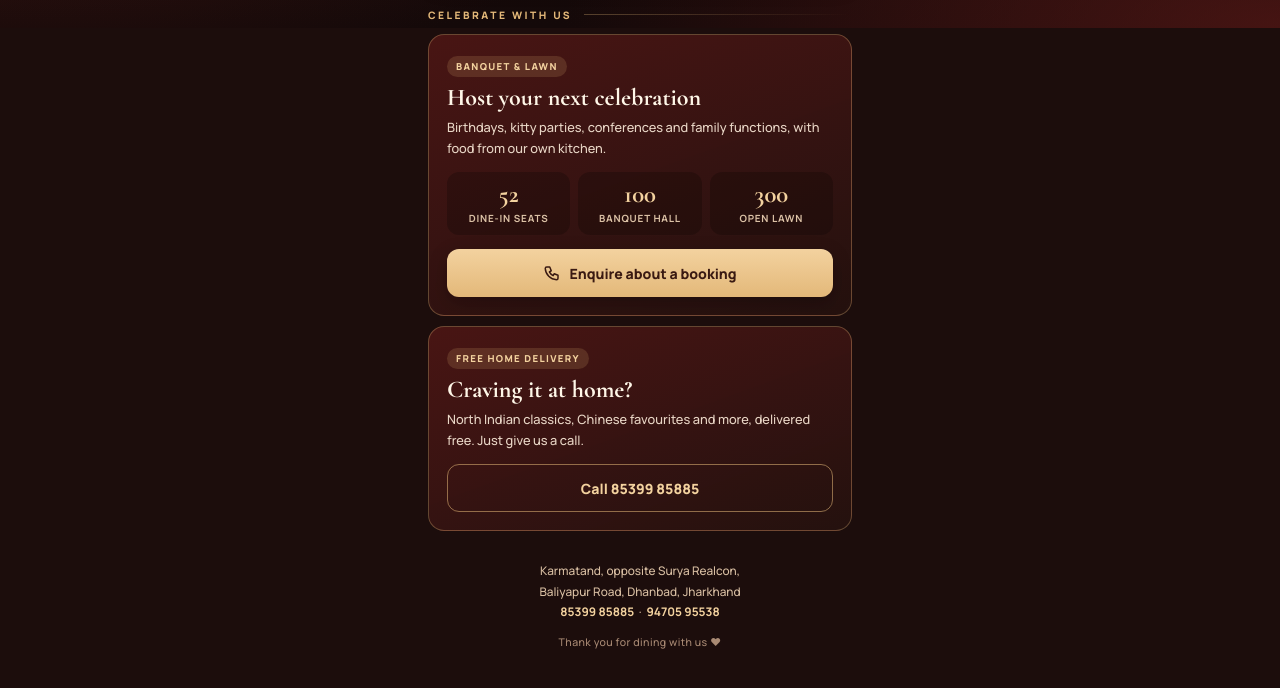
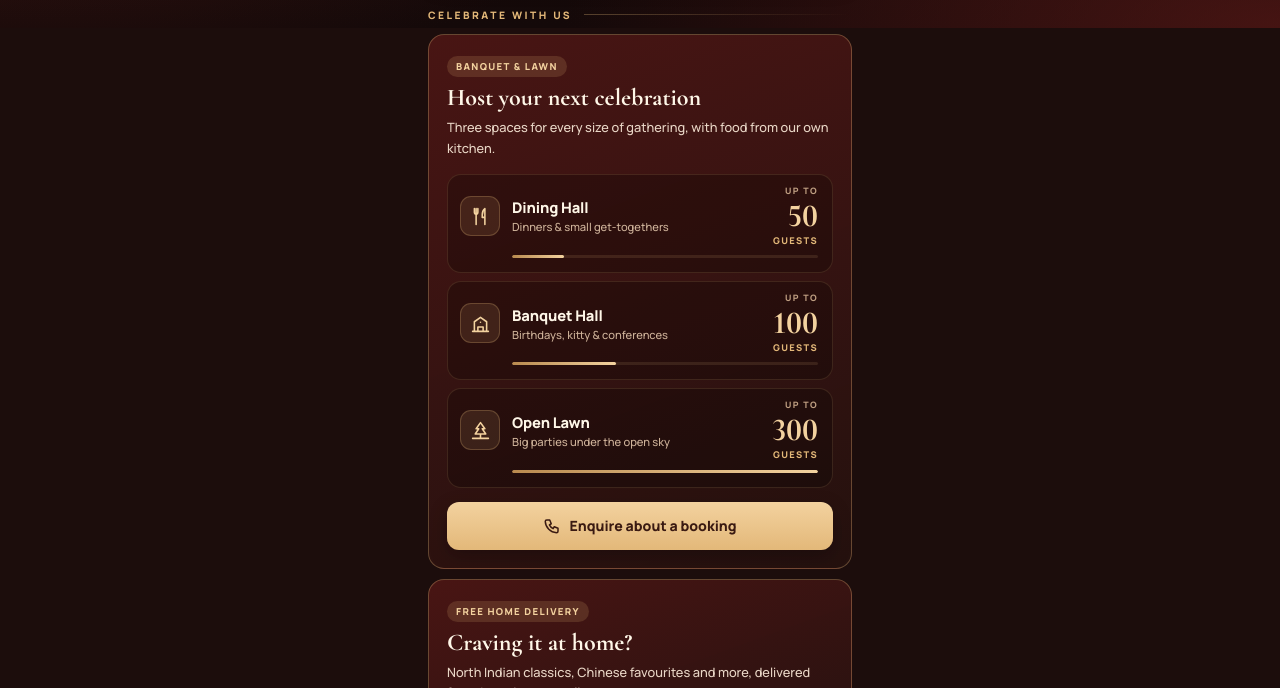
Before and after one commit to nnalin04/minari, a plain HTML site: page index.html in a window 1280 px wide. Shown: the part 772-1460 px from the top of the page. Drawn offline with nearby package versions, Linux system fonts and the light colour scheme; a web font is replaced by a local one.

Commit message:
Show banquet spaces with guest capacities (50 / 100 / 300)
Co-Authored-By: Claude Opus 5.5 <noreply@anthropic.com>

```diff
--- a/index.html
+++ b/index.html
@@ -111,10 +111,20 @@
     .feature + .feature { margin-top: 10px; }
     .feature h2 { margin: 0; font: 700 1.5rem/1.1 var(--font-display); color: var(--ivory); }
     .feature p { margin: 6px 0 0; font-size: .8rem; line-height: 1.6; color: #ead7c7; }
-    .stats { display: grid; grid-template-columns: repeat(3, 1fr); gap: 8px; margin: 14px 0 0; padding: 0; list-style: none; }
-    .stats li { padding: 10px 6px; text-align: center; border-radius: 12px; background: rgba(0,0,0,.22); }
-    .stats b { display: block; font: 700 1.55rem/1 var(--font-display); color: var(--gold-2); }
-    .stats span { display: block; margin-top: 4px; font-size: .62rem; font-weight: 700; letter-spacing: .08em; text-transform: uppercase; color: #dcc2a6; }
+    .spaces { display: grid; gap: 8px; margin: 16px 0 0; padding: 0; list-style: none; }
+    .space { display: grid; grid-template-columns: 40px 1fr auto; align-items: center; gap: 12px; padding: 12px 14px 14px 12px;
+      border-radius: 14px; background: rgba(0,0,0,.24); border: 1px solid rgba(227,184,121,.14); }
+    .space-icon { width: 40px; height: 40px; border-radius: 11px; display: grid; place-items: center; color: var(--gold-2);
+      background: rgba(227,184,121,.12); border: 1px solid rgba(227,184,121,.25); }
+    .space-icon svg { width: 21px; height: 21px; }
+    .space-name { display: block; font-size: .92rem; font-weight: 800; color: var(--ivory); letter-spacing: -.01em; }
+    .space-use { display: block; margin-top: 2px; font-size: .7rem; line-height: 1.4; color: #cfb39a; }
+    .space-cap { text-align: right; line-height: 1; }
+    .space-cap .upto { display: block; font-size: .55rem; font-weight: 800; letter-spacing: .16em; text-transform: uppercase; color: #bf9f82; }
+    .space-cap b { display: block; margin-top: 4px; font: 700 2rem/1 var(--font-display); font-variant-numeric: lining-nums; font-feature-settings: "lnum" 1; color: var(--gold-2); }
+    .space-cap .guests { display: block; margin-top: 4px; font-size: .58rem; font-weight: 800; letter-spacing: .14em; text-transform: uppercase; color: var(--gold); }
+    .meter { grid-column: 2 / -1; height: 3px; margin-top: -2px; border-radius: 3px; background: rgba(227,184,121,.12); overflow: hidden; }
+    .meter i { display: block; height: 100%; width: var(--fill); border-radius: inherit; background: linear-gradient(90deg, #b98a4f, var(--gold-2)); }
     .btn { display: flex; align-items: center; justify-content: center; gap: 8px; margin-top: 14px; min-height: 48px; border-radius: 12px;
       background: linear-gradient(180deg, var(--gold-2), var(--gold)); color: #3a1a12; font-size: .88rem; font-weight: 800; text-decoration: none;
       box-shadow: 0 6px 18px rgba(0,0,0,.25); transition: filter .18s, transform .15s; }
@@ -202,11 +212,26 @@
     <section class="feature rise d3" aria-labelledby="banquet-h">
       <span class="tag">Banquet &amp; Lawn</span>
       <h2 id="banquet-h">Host your next celebration</h2>
-      <p>Birthdays, kitty parties, conferences and family functions, with food from our own kitchen.</p>
-      <ul class="stats">
-        <li><b>52</b><span>Dine-in seats</span></li>
-        <li><b>100</b><span>Banquet hall</span></li>
-        <li><b>300</b><span>Open lawn</span></li>
+      <p>Three spaces for every size of gathering, with food from our own kitchen.</p>
+      <ul class="spaces">
+        <li class="space">
+          <span class="space-icon" aria-hidden="true"><svg viewBox="0 0 24 24" fill="none" stroke="currentColor" stroke-width="1.8" stroke-linecap="round" stroke-linejoin="round"><path d="M7 3v8m-2-8v4a2 2 0 0 0 4 0V3M7 11v10M17 21V3c-2 1.5-3 4-3 7v3h3"/></svg></span>
+          <span><span class="space-name">Dining Hall</span><span class="space-use">Dinners &amp; small get-togethers</span></span>
+          <span class="space-cap" aria-label="Up to 50 guests"><span class="upto">Up to</span><b>50</b><span class="guests">guests</span></span>
+          <span class="meter" aria-hidden="true"><i style="--fill:17%"></i></span>
+        </li>
+        <li class="space">
+          <span class="space-icon" aria-hidden="true"><svg viewBox="0 0 24 24" fill="none" stroke="currentColor" stroke-width="1.8" stroke-linecap="round" stroke-linejoin="round"><path d="M3 21h18M5 21V10l7-5 7 5v11M9 21v-5h6v5M12 10.5v.01"/></svg></span>
+          <span><span class="space-name">Banquet Hall</span><span class="space-use">Birthdays, kitty &amp; conferences</span></span>
+          <span class="space-cap" aria-label="Up to 100 guests"><span class="upto">Up to</span><b>100</b><span class="guests">guests</span></span>
+          <span class="meter" aria-hidden="true"><i style="--fill:34%"></i></span>
+        </li>
+        <li class="space">
+          <span class="space-icon" aria-hidden="true"><svg viewBox="0 0 24 24" fill="none" stroke="currentColor" stroke-width="1.8" stroke-linecap="round" stroke-linejoin="round"><path d="M12 3l-5 7h3l-4 6h12l-4-6h3l-5-7ZM12 16v5M3 21h18"/></svg></span>
+          <span><span class="space-name">Open Lawn</span><span class="space-use">Big parties under the open sky</span></span>
+          <span class="space-cap" aria-label="Up to 300 guests"><span class="upto">Up to</span><b>300</b><span class="guests">guests</span></span>
+          <span class="meter" aria-hidden="true"><i style="--fill:100%"></i></span>
+        </li>
       </ul>
       <a class="btn" href="tel:+919470595538">
         <svg viewBox="0 0 24 24" fill="none" stroke="currentColor" stroke-width="2" stroke-linecap="round" stroke-linejoin="round" aria-hidden="true"><path d="M5 4h4l2 5-2.5 1.5a11 11 0 0 0 5 5L15 13l5 2v4a2 2 0 0 1-2 2A16 16 0 0 1 3 6a2 2 0 0 1 2-2"/></svg>
```
